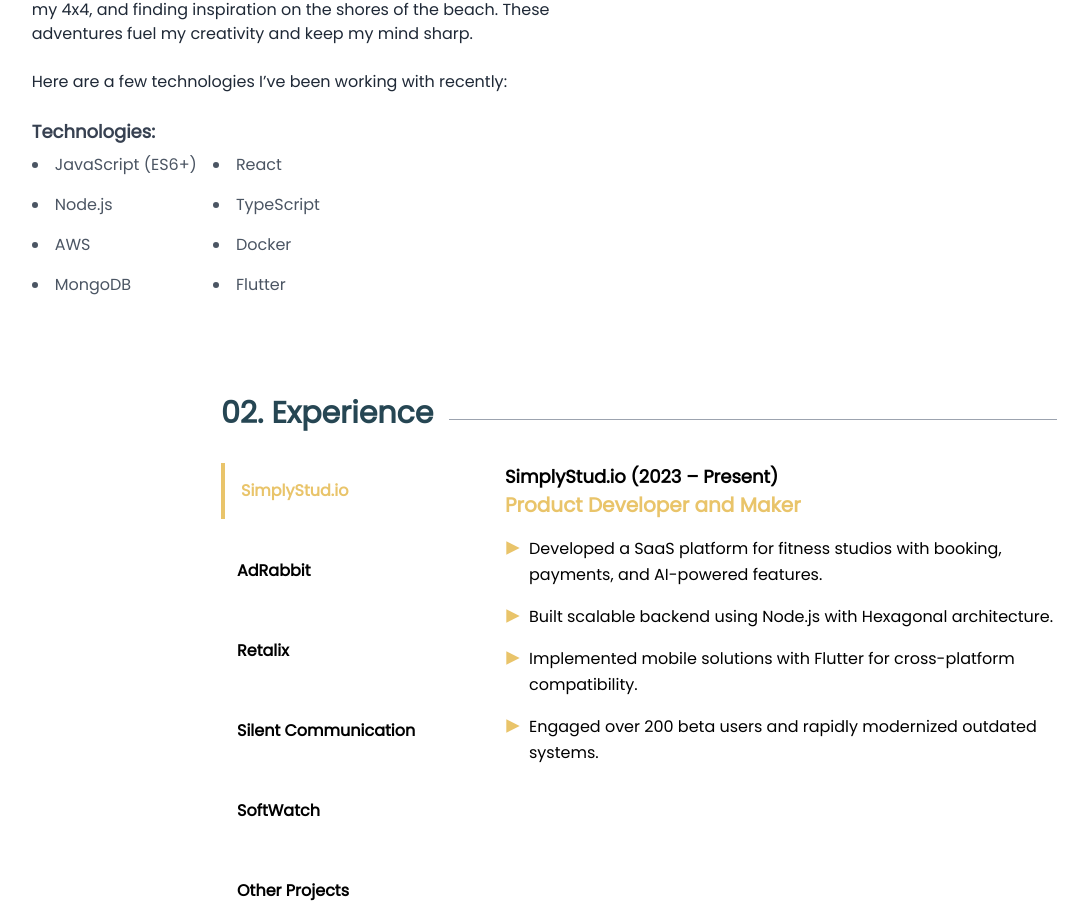
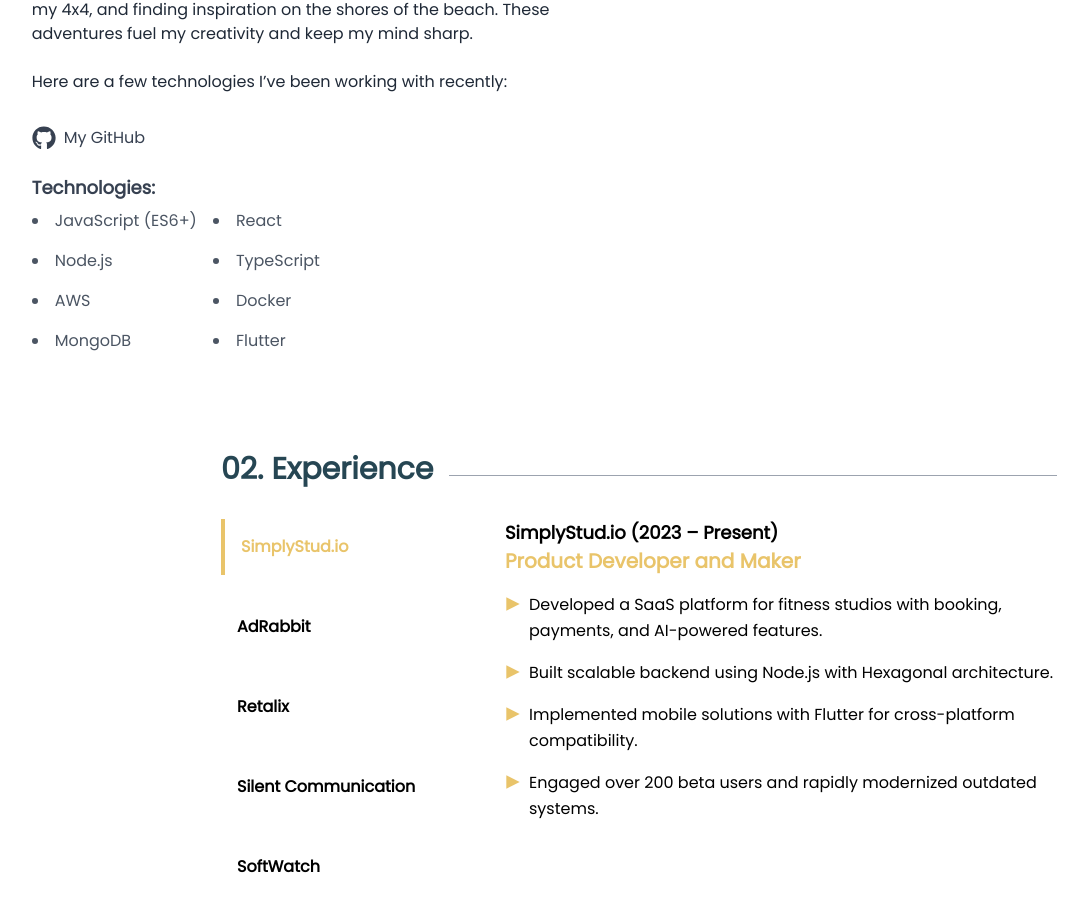
Before and after one commit to sparxHub/sparxHub, a Next.js app: page / in a window 1280 px wide. Shown: the part 1415-2338 px from the top of the page, without its empty margins (143-1227 px from the left). Built offline with nearby package versions, Linux system fonts and the light colour scheme; what tailwind-safelist-generator would draw is missing.

Commit message:
Enhance GitHub social link with animated

```diff
--- a/public/staticData.json
+++ b/public/staticData.json
@@ -255,6 +255,13 @@
       "Docker",
       "MongoDB",
       "Flutter"
+    ],
+    "socialLinks": [
+      {
+        "platform": "GitHub",
+        "url": "https://github.com/sparxHub",
+        "icon": "github"
+      }
     ]
   },
   "experience": {
--- a/src/app/page.js
+++ b/src/app/page.js
@@ -14,7 +14,7 @@
 import BookGrid from "@components/components/molecules/BookGrid";
 import ProfileImage from "@components/components/molecules/ProfileImage";
 import LoadingGauge from "@components/components/molecules/LoadingGauge";
-import { FaSmileBeam, FaLaughWink } from "react-icons/fa";
+import { FaGithub, FaSmileBeam, FaLaughWink } from "react-icons/fa";
 
 
 // images
@@ -272,6 +272,22 @@
                   </div>
                 ))}
               </div>
+              {/* Social Links Section */}
+              <div className="mt-8 flex items-center space-x-6">
+                {aboutData.socialLinks?.map((link, index) => (
+                  <a
+                    key={index}
+                    href={link.url}
+                    target="_blank"
+                    rel="noopener noreferrer"
+                    className="group flex items-center space-x-2 text-gray-700 hover:text-yellow-500 transition-all duration-300"
+                  >
+                    <FaGithub size={24} className="group-hover:rotate-12 transition-transform duration-300" />
+                    <span className="font-medium">My GitHub</span>
+                  </a>
+                ))}
+              </div>
+              {/* Technologies Section */}
               <div className="mt-6">
                 <h3 className="text-lg font-semibold text-gray-700 mb-2">Technologies:</h3>
                 <ul className="grid grid-cols-2 gap-4 list-disc list-inside">
--- a/src/components/Sidebar.js
+++ b/src/components/Sidebar.js
@@ -6,7 +6,7 @@
     <aside className="hidden md:flex fixed bottom-0 left-0 h-auto w-10 bg-white flex-col items-center space-y-4 p-4">
       {/* GitHub */}
       <a
-        href="https://github.com/sparxHub?tab=repositories"
+        href="https://github.com/sparxHub"
         target="_blank"
         rel="noopener noreferrer"
         className="text-gray-700 hover:text-yellow-500 transition"
```
Also changed, not shown: src/components/sections/About.js (added), 1 other file (tests, documents, lock files or other folders).
